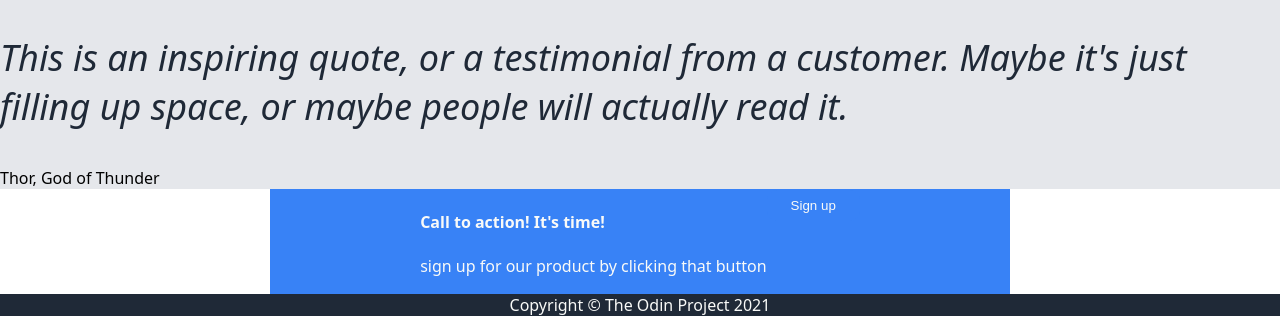
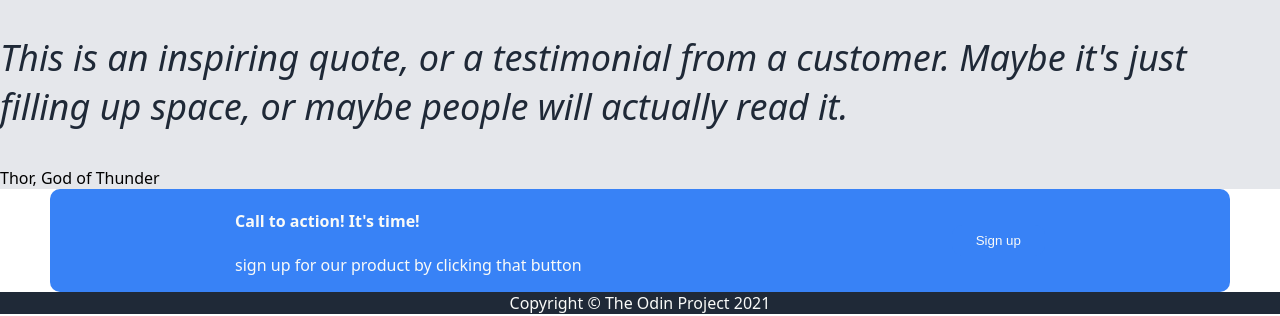
Before and after one commit to NineLuk/odin-landing_page, a plain HTML site: page index.html in a window 1280 px wide. Shown: the part 540-856 px from the top of the page. Drawn offline with Linux system fonts and the light colour scheme.

Commit message:
Fix "bigad" in css
Added flex to 1,  margin to 0 50px, border-radius
to 10px, justify-content to space-around, align-items
to center and got rid of padding

```diff
--- a/style.css
+++ b/style.css
@@ -67,8 +67,13 @@ button{
 .bigad{
     background-color: #3882F6;
     color: #F9FAF8;
-    padding: 1px 150px;
     display: flex;
+
+    flex: 1;
+    margin: 0 50px;
+    border-radius: 10px;
+    justify-content: space-around;
+    align-items: center;
 }
 
 #heromaintext{
```
